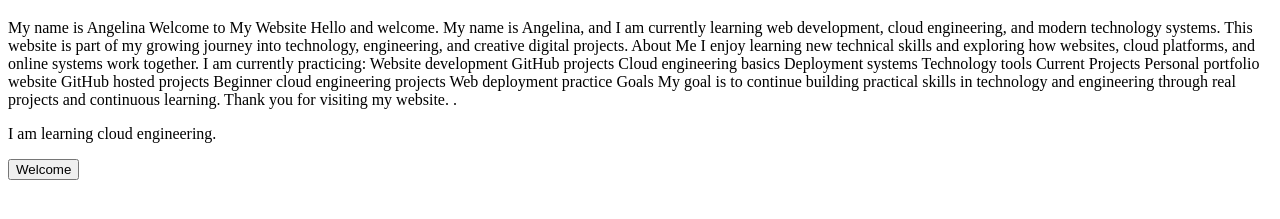
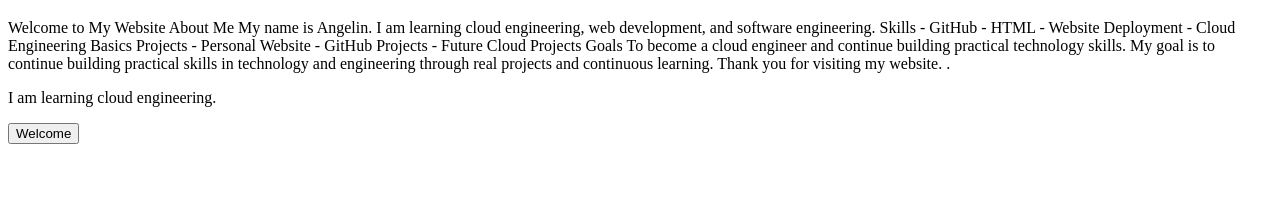
Before and after one commit to Reuben722/My-s-website, a plain HTML site: page index.html in a window 1280 px wide. Shown: the part 87-306 px from the top of the page. Drawn offline with Linux system fonts and the light colour scheme.

Commit message:
Revise personal introduction and skills overview
Updated personal introduction and skills section with new content.

```diff
--- a/index.html
+++ b/index.html
@@ -8,30 +8,25 @@ index.html
 
 <h1>Hello World</h1>
 
-<p>My name is Angelina
-  Welcome to My Website
-  Hello and welcome.
-  My name is Angelina,
-  and I am currently learning web development, cloud engineering,
-  and modern technology systems.
-  This website is part of my growing
-  journey into technology, engineering, and creative digital projects.
-  About Me
-  I enjoy learning new technical skills and exploring how websites,
-  cloud platforms, and online systems work together.
-  I am currently practicing:
-  Website development
-  GitHub projects
-  Cloud engineering basics
-  Deployment systems
-  Technology tools
-  Current Projects
-  Personal portfolio
-  website
-  GitHub hosted projects
+<p>Welcome to My Website
 
-  Beginner cloud engineering projects
-  Web deployment practice Goals
+About Me
+My name is Angelin.
+I am learning cloud engineering, web development, and software engineering.
+
+Skills
+- GitHub
+- HTML
+- Website Deployment
+- Cloud Engineering Basics
+
+Projects
+- Personal Website
+- GitHub Projects
+- Future Cloud Projects
+
+Goals
+To become a cloud engineer and continue building practical technology skills.
 
   My goal is to continue building practical skills in technology and engineering
   through real projects and continuous learning.
```
